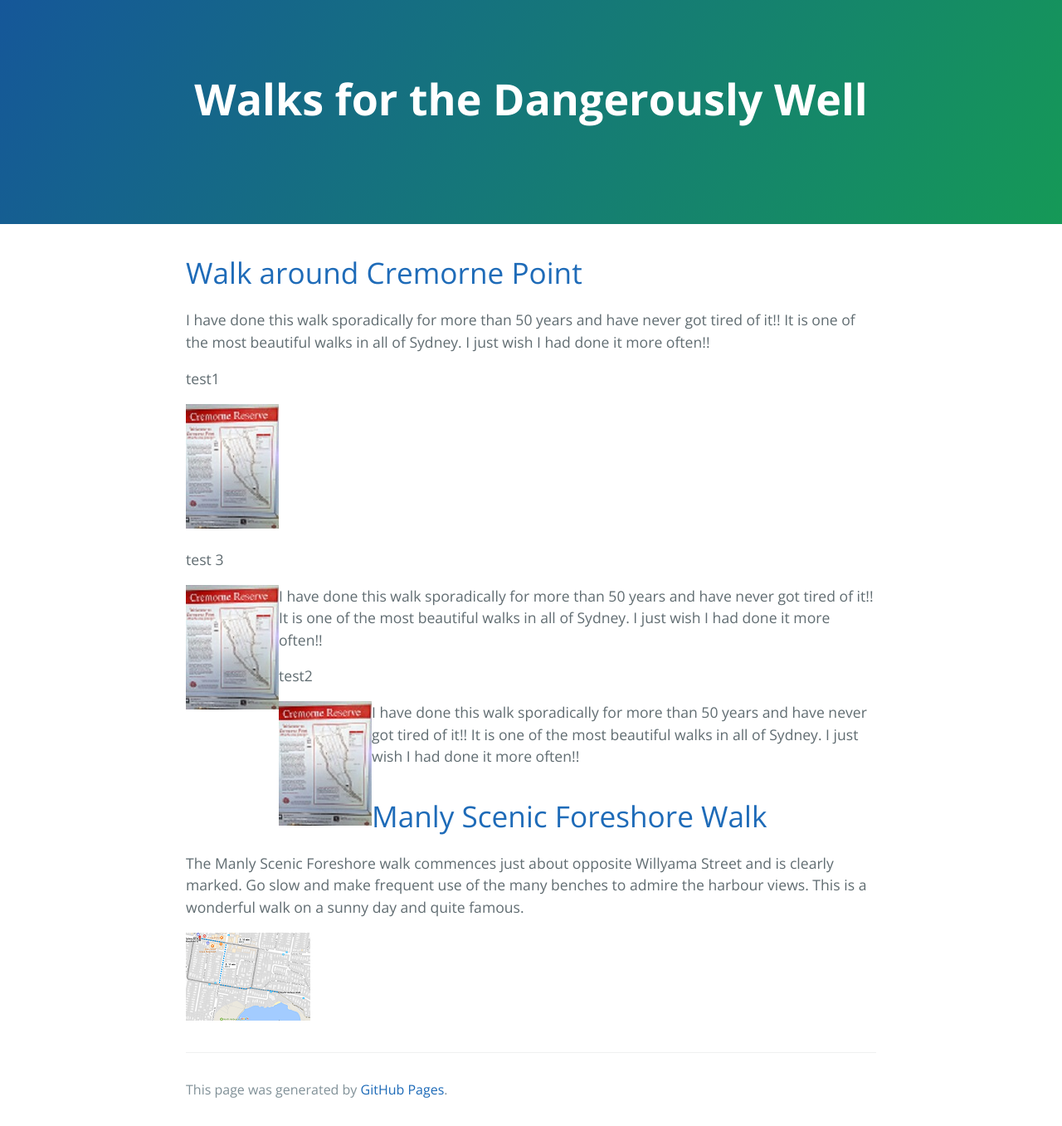
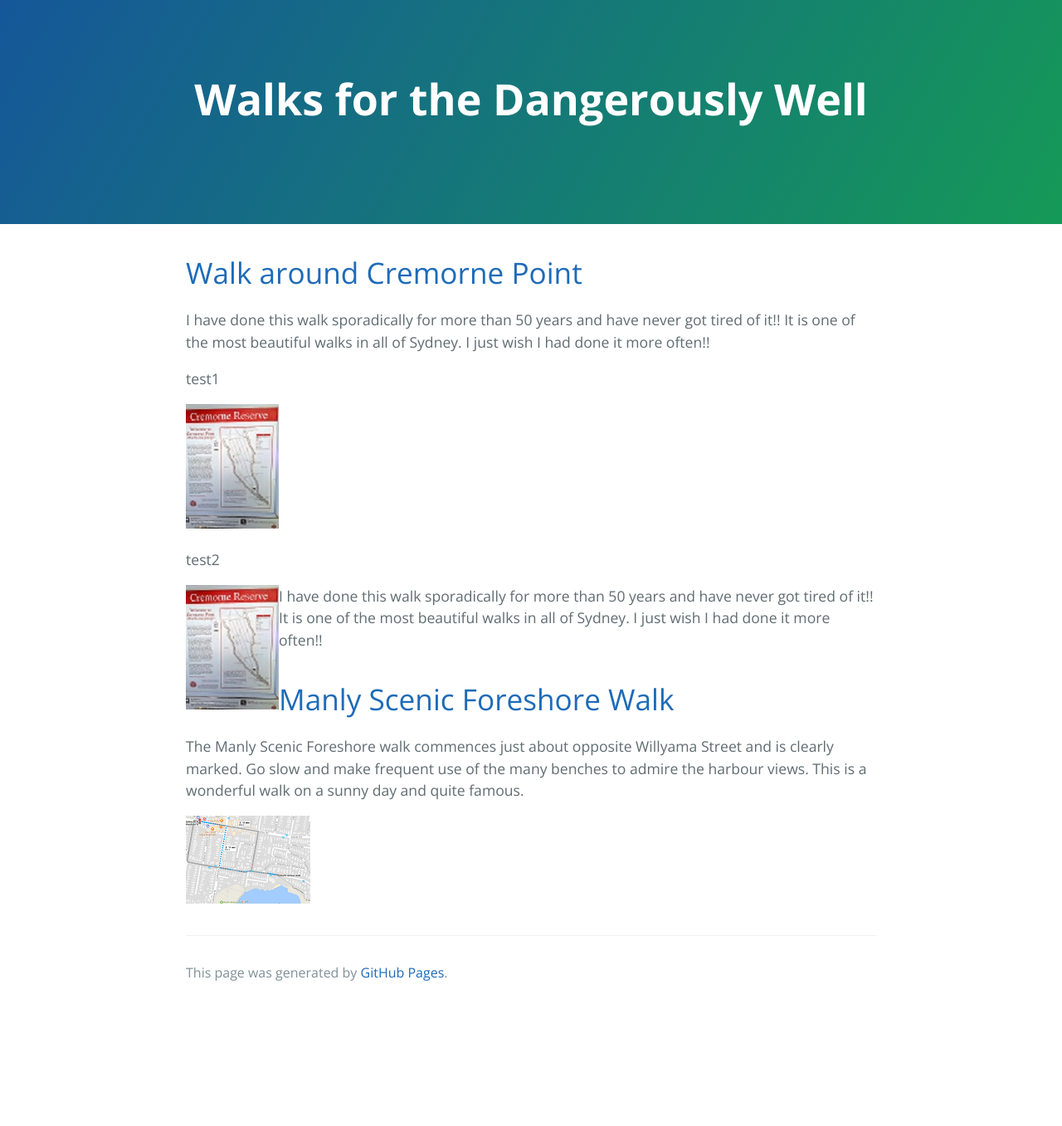
Before and after one commit to janet1405/janet1405.github.io, a Jekyll site: the page built from index.md, in a window 1280 px wide. Shown: the whole page at 83% size. Built offline with Jekyll 4.4.1, drawn with Linux system fonts in a browser that asks for light colours; the repository's description, which GitHub fills in, is left out; after the commit the page ends 1216 px from its top, so only the background shows below that.

Commit message:
Update index.md

```diff
--- a/index.md
+++ b/index.md
@@ -22,11 +22,6 @@
 [largepic]: \assets\img\cremorne_point\WalkAroundCremornePoint.jpg
 
 
-test 3
-
-<img style="float: left;" src="\assets\img\cremorne_point\WalkAroundCremornePoint_112_150.jpg">
-
- I have done this walk sporadically for more than 50 years and have never got tired of it!! It is one of the most beautiful walks in all of Sydney. I just wish I had done it more often!!
 
 
 test2
```
